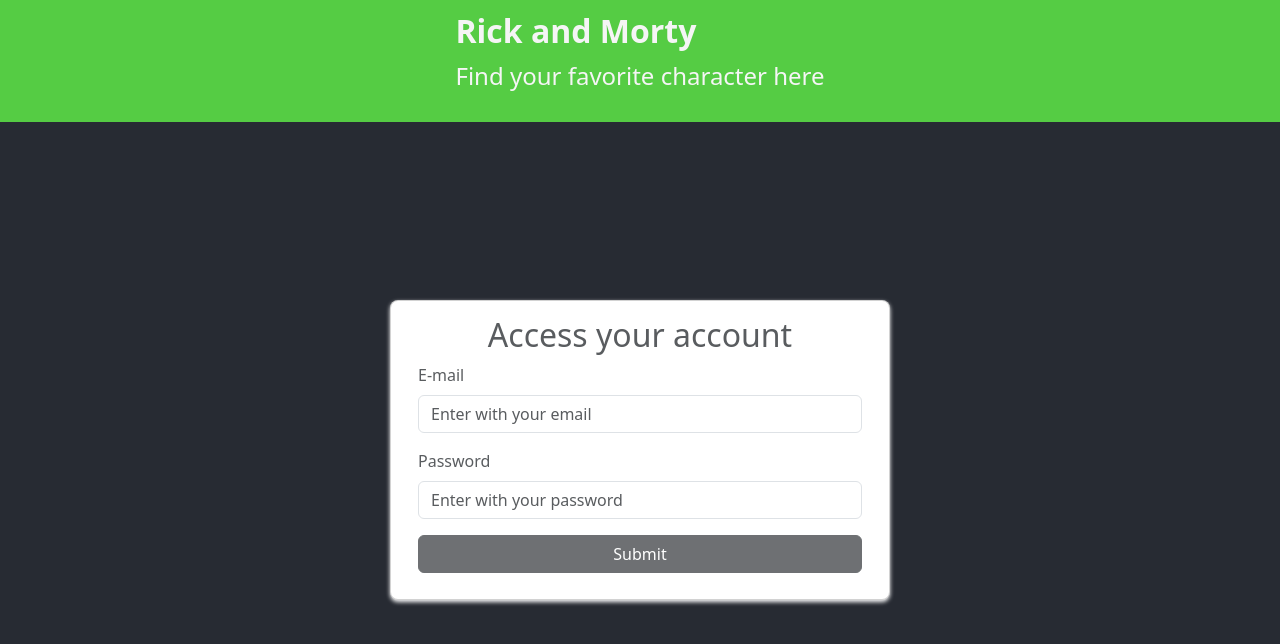
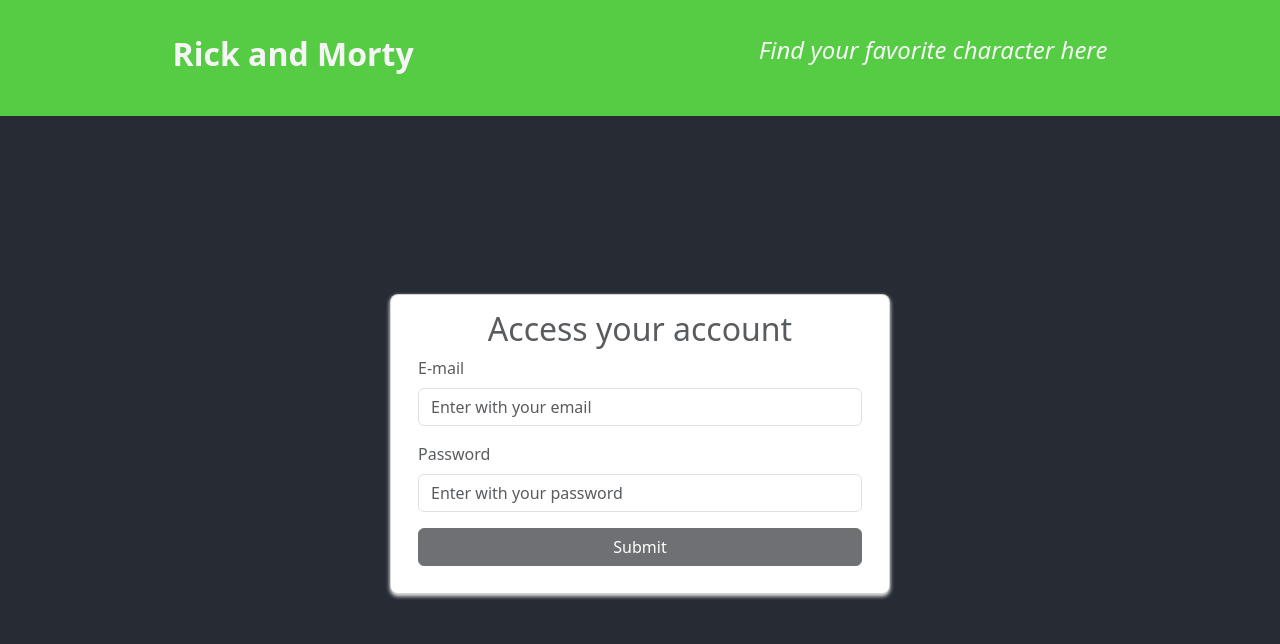
Before and after one commit to alisson2014/frontend_ads, a React (Create React App) app: page /login in a window 1280 px wide. Shown: the top 644 px of the page. Built offline with nearby package versions, Linux system fonts and the light colour scheme.

Commit message:
Removendo rota de login e ajustando docker compose

```diff
--- a/docker-compose.prod.yml
+++ b/docker-compose.prod.yml
@@ -1,5 +1,3 @@
-version: '3.8'
-
 services:
   web:
     build:
--- a/docker-compose.yml
+++ b/docker-compose.yml
@@ -1,5 +1,3 @@
-version: '3.8'
-
 services:
   web:
     build:
--- a/src/components/Organism/Header/index.jsx
+++ b/src/components/Organism/Header/index.jsx
@@ -1,37 +1,11 @@
-import { useNavigate } from "react-router-dom"
-import { Button } from "react-bootstrap";
 import { HeaderContainer, HeaderInfo } from "./styles";
 import { MainTitle } from "styles/utils";
-import { useSession } from "../AppContext";
-import { changeLocalStorage } from "service";
 
 export default function Header() {
-    const navigate = useNavigate();
-    const { isLoggedIn, setIsLoggedIn } = useSession();
-
-    const logout = () => {
-      if(!window.confirm("Deseja realmente encerrar a sessão?")) return;
-
-      changeLocalStorage({ login: false });
-      setIsLoggedIn(false);
-      navigate("/");
-    };
-
     return (
         <HeaderContainer>
-            <div>
-                <MainTitle>Rick and Morty</MainTitle>
-                <HeaderInfo>Find your favorite character here</HeaderInfo>
-            </div>
-            {isLoggedIn && (
-                <Button
-                    title="Log out"
-                    variant="danger"
-                    onClick={logout}
-                >
-                    Log out
-                </Button>
-            )}
+            <MainTitle>Rick and Morty</MainTitle>
+            <HeaderInfo>Find your favorite character here</HeaderInfo>
         </HeaderContainer>
     );
 };
--- a/src/components/Organism/Header/styles.js
+++ b/src/components/Organism/Header/styles.js
@@ -6,9 +6,11 @@
     justify-content: space-around;
     padding: 12px 0;
     background-color: rgb(85, 204, 68);
+    padding: 32px 0;
 `;
 
 export const HeaderInfo = styled.p`
     font-size: 1.5em;
+    font-style: italic;
     font-weight: 400;
 `;
--- a/src/routes.jsx
+++ b/src/routes.jsx
@@ -1,6 +1,5 @@
 import { RouterProvider, createBrowserRouter, Navigate } from "react-router-dom";
 import { Character, Characters, Login, NotFound, Template } from "./pages";
-import { PrivateRoute } from "service";
 
 const router = createBrowserRouter([
     {
@@ -17,19 +16,11 @@
             },
             {
                 path: "/characters",
-                element: (
-                    <PrivateRoute>
-                        <Characters />
-                    </PrivateRoute>
-                )
+                element: <Characters />
             },
             {
                 path: "/characters/:id",
-                element: (
-                    <PrivateRoute>
-                        <Character />
-                    </PrivateRoute>
-                )
+                element: <Character />
             },
             {
                 path: "/login",
```
